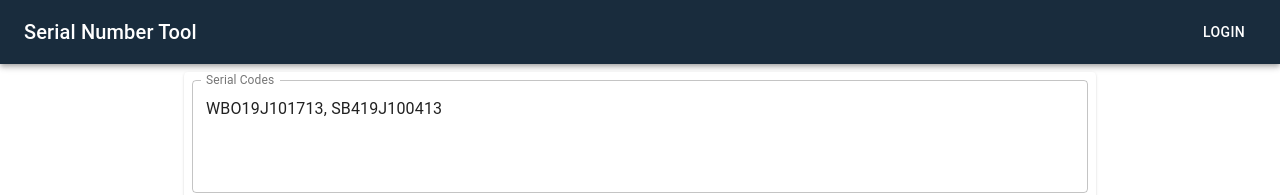
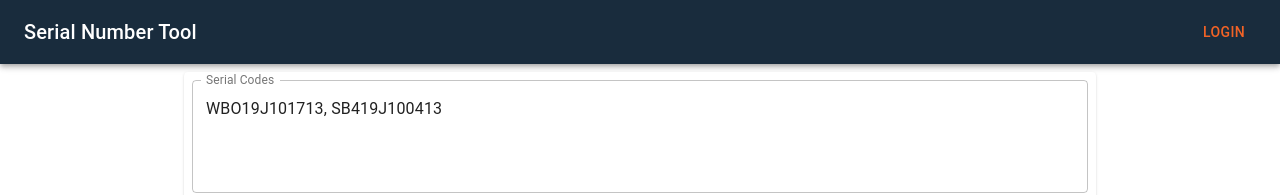
Before and after one commit to sethitow/bike-serial-number, a React (Create React App) app in the folder frontend/: page / in a window 1280 px wide. Shown: the top 195 px of the page. Built offline with nearby package versions, Linux system fonts and the light colour scheme; no server answers.

Commit message:
frontend: change text color

```diff
--- a/frontend/src/App.js
+++ b/frontend/src/App.js
@@ -109,7 +109,7 @@ function App() {
                     <Typography variant="h6" className={classes.title}>
                         Serial Number Tool
                         </Typography>
-                    <Button color="inherit">Login</Button>
+                    <Button color="secondary" >Login</Button>
                 </Toolbar>
             </AppBar>
 
```
